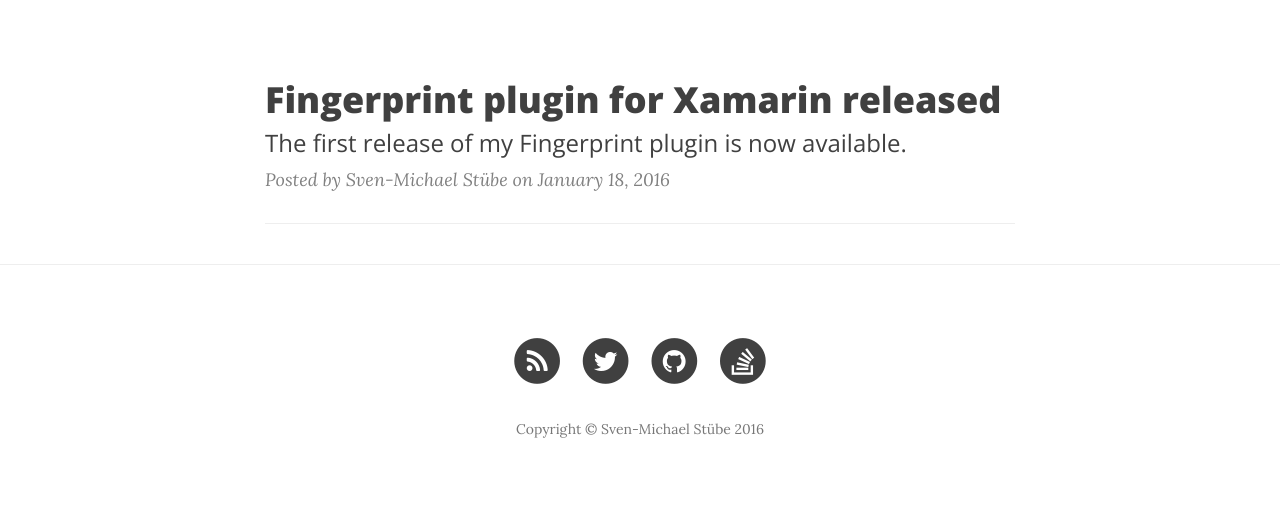
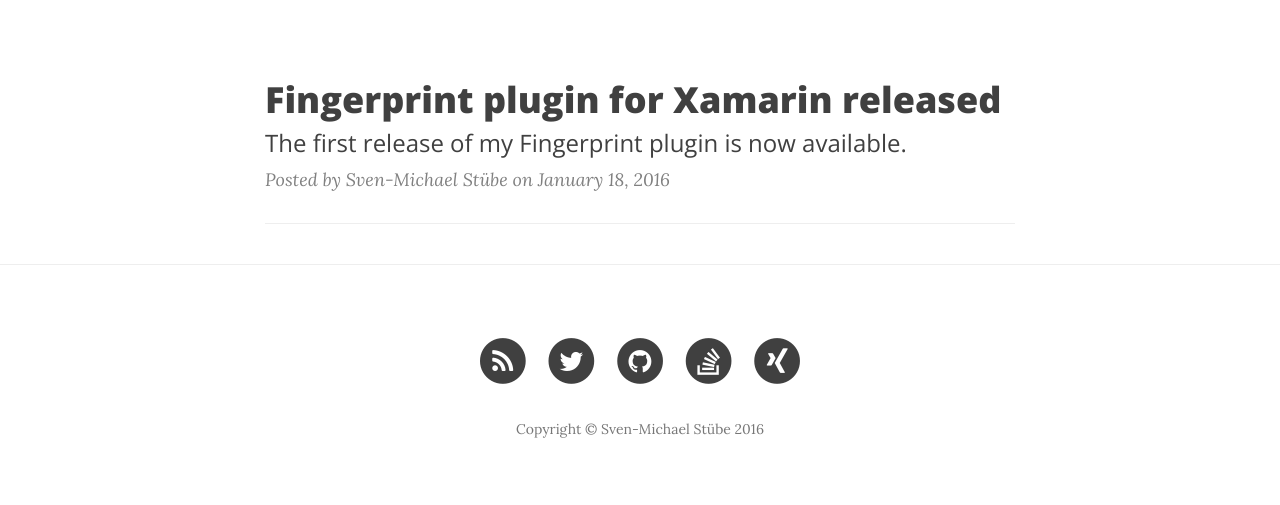
Before and after one commit to smstuebe/smstuebe.github.io, a Jekyll site: the page built from index.html, in a window 1280 px wide. Shown: the part 448-953 px from the top of the page. Built offline with Jekyll 4.4.1, drawn with Linux system fonts in a browser that asks for light colours; nearby versions of some CDN libraries; the list of posts is cut into pages by our own code.

Commit message:
added xing link

```diff
--- a/_config.yml
+++ b/_config.yml
@@ -8,6 +8,7 @@
 twitter_username: stuebe2k14
 github_username:  smstuebe
 stackoverflow_id: 1489968
+xing_id: SvenMichael_Stuebe
 
 analytics:
   provider: google
--- a/_includes/footer.html
+++ b/_includes/footer.html
@@ -14,7 +14,7 @@
                     </li>
                     {% if site.twitter_username %}
                     <li>
-                        <a href="https://twitter.com/{{ site.twitter_username }}" onclick="tol('https://twitter.com/{{ site.twitter_username }}'); return false;">
+                        <a href="https://twitter.com/{{ site.twitter_username }}" onclick="tol('https://twitter.com/{{ site.twitter_username }}'); return false;" target="_blank" title="Twitter">
                             <span class="fa-stack fa-lg">
                                 <i class="fa fa-circle fa-stack-2x"></i>
                                 <i class="fa fa-twitter fa-stack-1x fa-inverse"></i>
@@ -34,7 +34,7 @@
                     {% endif %}
                     {% if site.github_username %}
                     <li>
-                        <a href="https://github.com/{{ site.github_username }}" onclick="tol('https://github.com/{{ site.github_username }}'); return false;">
+                        <a href="https://github.com/{{ site.github_username }}" onclick="tol('https://github.com/{{ site.github_username }}'); return false;" target="_blank" title="GitHub">
                             <span class="fa-stack fa-lg">
                                 <i class="fa fa-circle fa-stack-2x"></i>
                                 <i class="fa fa-github fa-stack-1x fa-inverse"></i>
@@ -52,12 +52,22 @@
                         </a>
                     </li>
                     {% endif %}
-					{% if site.stackoverflow_id %}
+                    {% if site.stackoverflow_id %}
                     <li>
-                        <a href="https://stackoverflow.com/users/{{ site.stackoverflow_id }}" onclick="tol('https://stackoverflow.com/users/{{ site.stackoverflow_id }}'); return false;">
+                        <a href="https://stackoverflow.com/users/{{ site.stackoverflow_id }}" onclick="tol('https://stackoverflow.com/users/{{ site.stackoverflow_id }}'); return false;" target="_blank" title="stackoverflow">
                             <span class="fa-stack fa-lg">
                                 <i class="fa fa-circle fa-stack-2x"></i>
                                 <i class="fa fa-stack-overflow fa-stack-1x fa-inverse"></i>
+                            </span>
+                        </a>
+                    </li>
+                    {% endif %}
+					{% if site.xing_id %}
+                    <li>
+                        <a href="https://www.xing.com/profile/{{ site.xing_id }}" onclick="tol('https://www.xing.com/profile/{{ site.xing_id }}'); return false;" target="_blank" title="Xing">
+                            <span class="fa-stack fa-lg">
+                                <i class="fa fa-circle fa-stack-2x"></i>
+                                <i class="fa fa-xing fa-stack-1x fa-inverse"></i>
                             </span>
                         </a>
                     </li>
```
